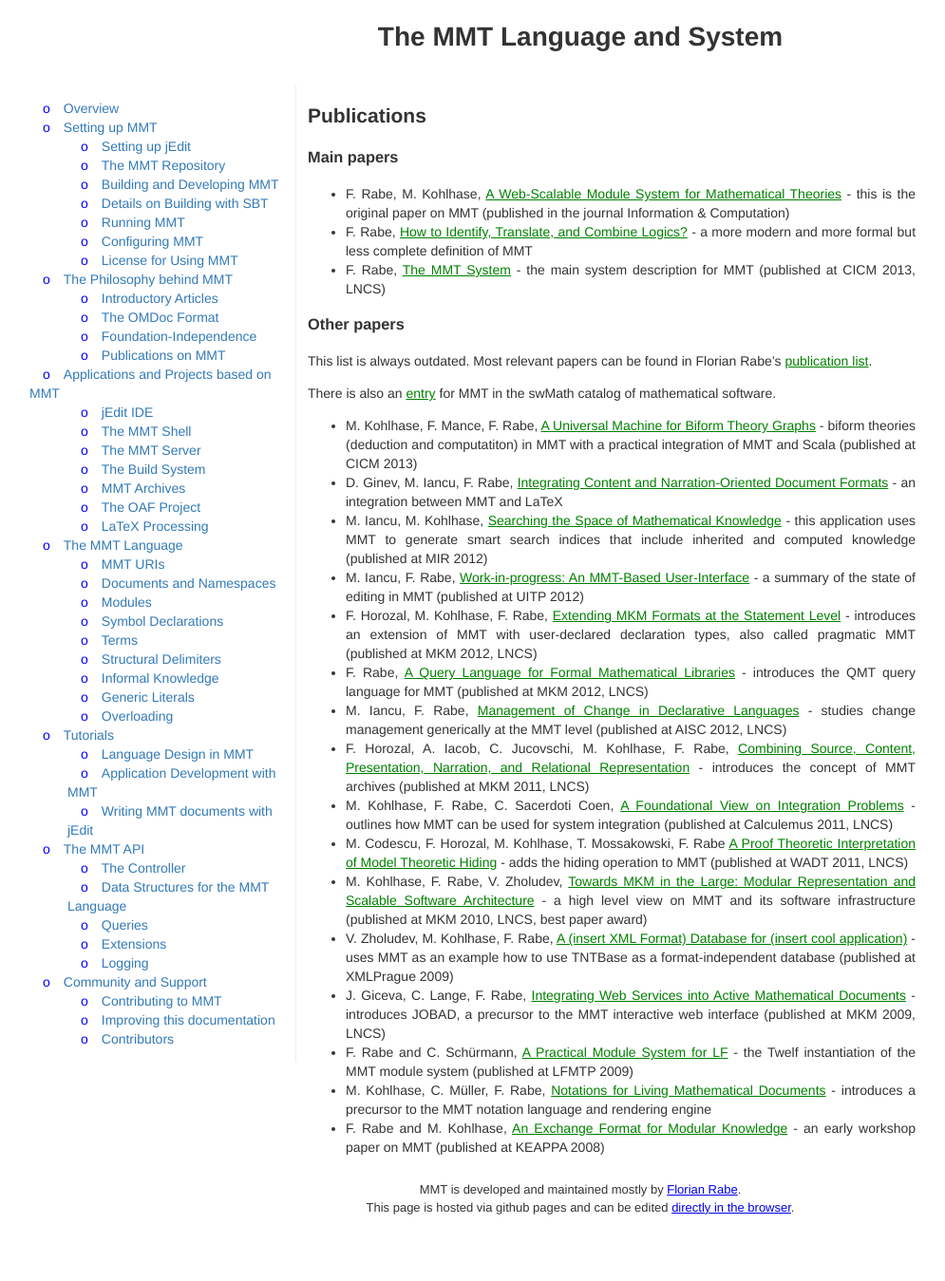
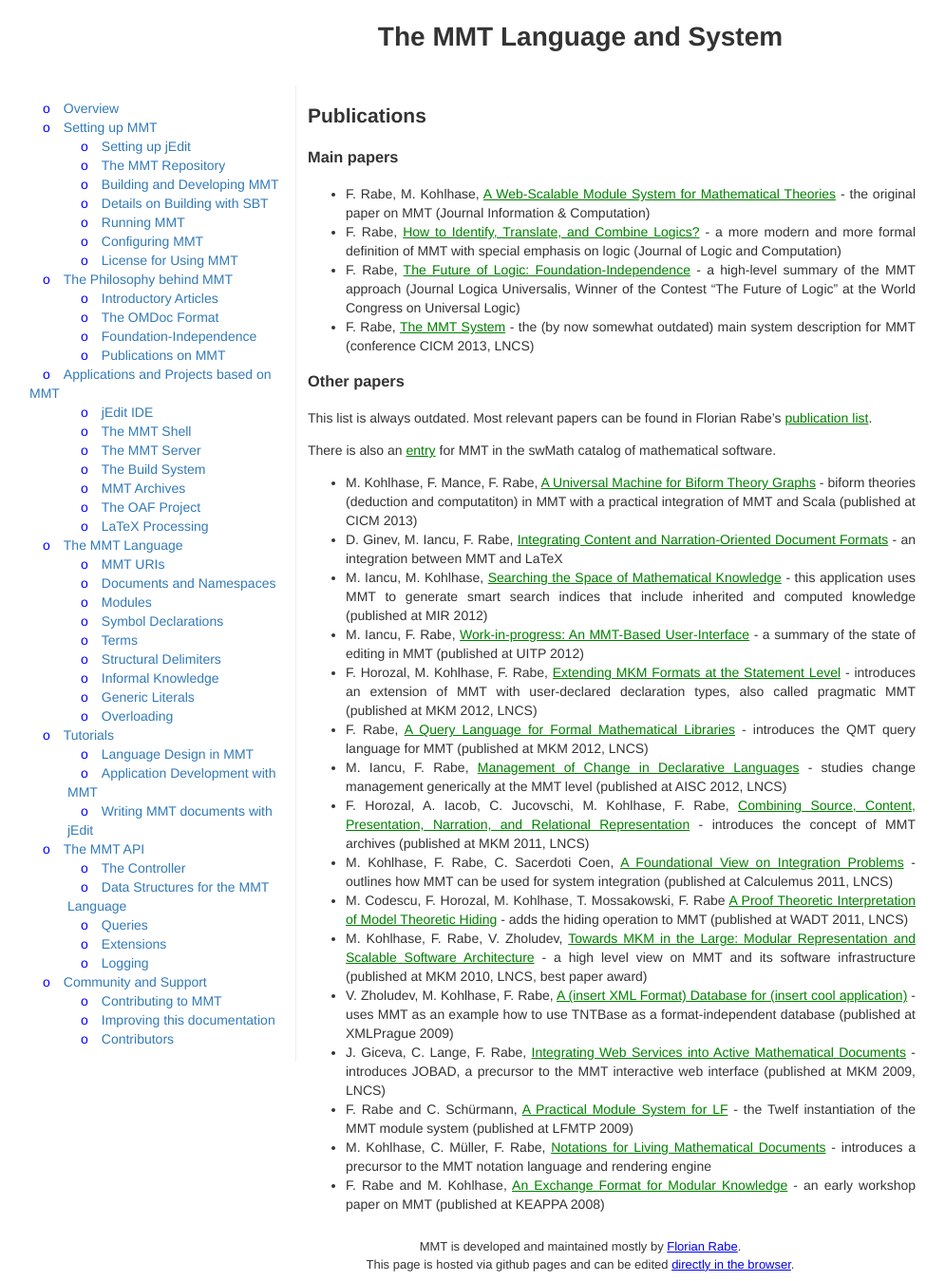
Before and after one commit to UniFormal/uniformal.github.io, a Jekyll site: the page built from doc/philosophy/papers.md, in a window 1280 px wide. Shown: the whole page at 95% size, without its empty margins (29-1024 px from the left). Built offline with Jekyll 4.4.1, drawn with Linux system fonts in a browser that asks for light colours; before the commit the page ends 1289 px from its top, so only the background shows below that.

Commit message:
Update papers.md

```diff
--- a/doc/philosophy/papers.md
+++ b/doc/philosophy/papers.md
@@ -5,9 +5,10 @@
 
 ### Main papers
 
-* F. Rabe, M. Kohlhase, [A Web-Scalable Module System for Mathematical Theories](http://kwarc.info/frabe/Research/mmt.pdf) - this is the original paper on MMT (published in the journal Information &amp; Computation)
-* F. Rabe, [How to Identify, Translate, and Combine Logics?](https://kwarc.info/people/frabe/Research/rabe_howto_14.pdf) - a more modern and more formal but less complete definition of MMT
-* F. Rabe, [The MMT System](http://kwarc.info/frabe/Research/rabe_mmtabs_13.pdf) - the main system description for MMT (published at CICM 2013, LNCS)
+* F. Rabe, M. Kohlhase, [A Web-Scalable Module System for Mathematical Theories](http://kwarc.info/frabe/Research/mmt.pdf) - the original paper on MMT (Journal Information &amp; Computation)
+* F. Rabe, [How to Identify, Translate, and Combine Logics?](https://kwarc.info/people/frabe/Research/rabe_howto_14.pdf) - a more modern and more formal definition of MMT with special emphasis on logic (Journal of Logic and Computation)
+* F. Rabe, [The Future of Logic: Foundation-Independence](https://kwarc.info/people/frabe/Research/rabe_future_15.pdf) - a high-level summary of the MMT approach (Journal Logica Universalis, Winner of the Contest "The Future of Logic" at the World Congress on Universal Logic)
+* F. Rabe, [The MMT System](http://kwarc.info/frabe/Research/rabe_mmtabs_13.pdf) - the (by now somewhat outdated) main system description for MMT (conference CICM 2013, LNCS)
 
 ### Other papers
 
```
